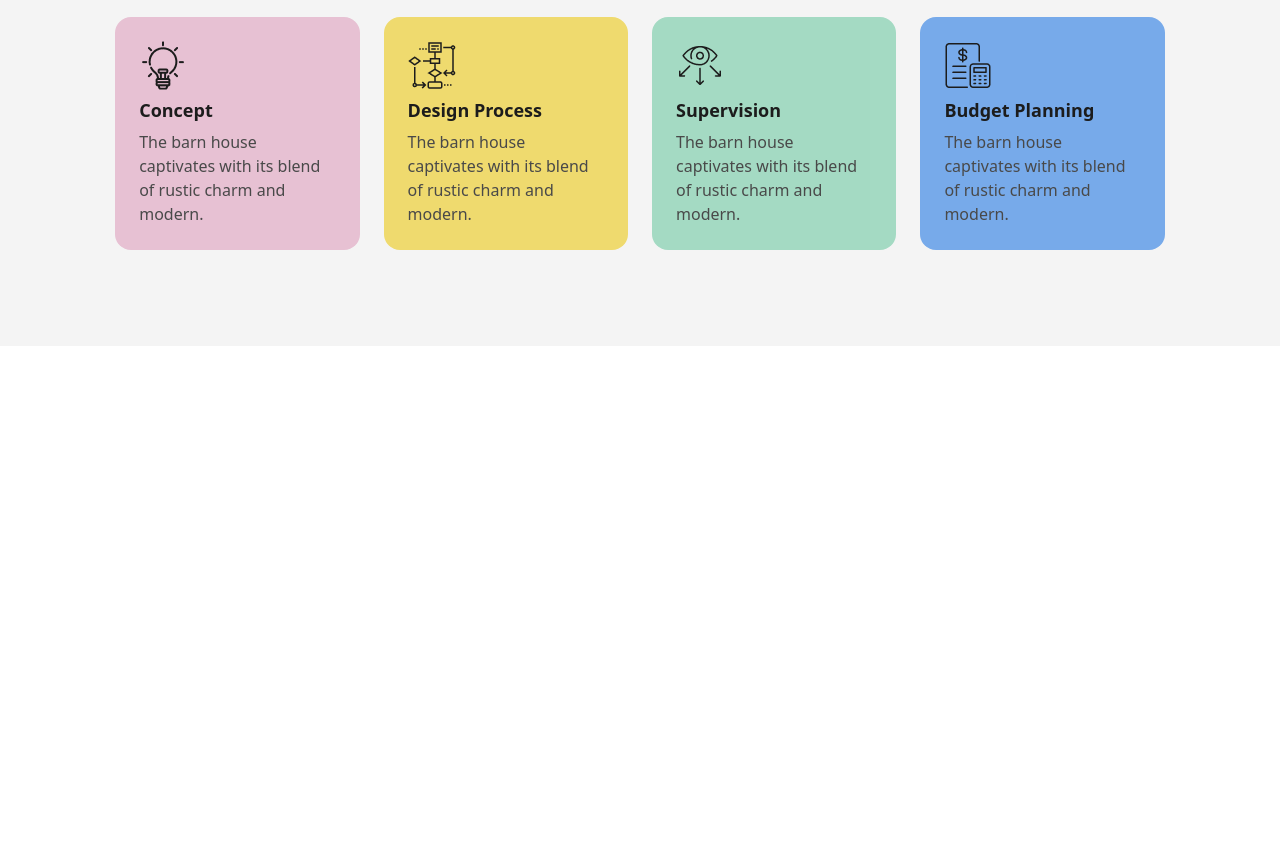
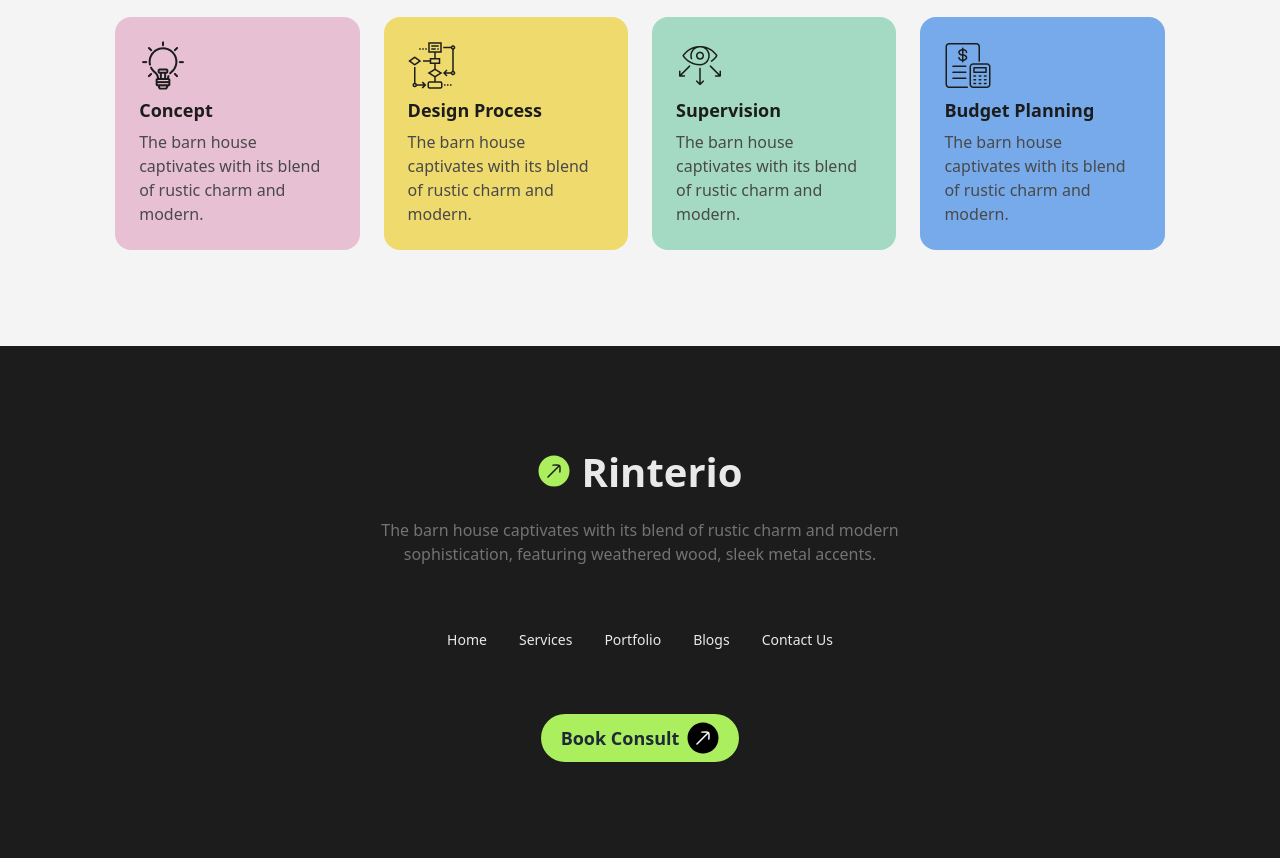
Before and after one commit to Atik471/Assignment-3, a plain HTML site: page index.html in a window 1280 px wide. Shown: the part 1790-2648 px from the top of the page. Before the commit the page ends 2136 px from the top, so only its background shows below. Drawn offline with nearby package versions, Linux system fonts and the light colour scheme.

Commit message:
added footer section

```diff
--- a/index.html
+++ b/index.html
@@ -499,32 +499,44 @@
         </p>
         <div class="flex gap-6">
           <div class="max-w-[275px] p-6 bg-[#E7C1D3] text-left rounded-2xl">
-            <img src="assets/concept.png" alt="concept" class="max-w-48px"/>
-            <h2 class="text-lg leading-6 font-bold text-[#1C1C1C] my-2">Concept</h2>
+            <img src="assets/concept.png" alt="concept" class="max-w-48px" />
+            <h2 class="text-lg leading-6 font-bold text-[#1C1C1C] my-2">
+              Concept
+            </h2>
             <p class="leading-6 font-medium text-[#494949]">
               The barn house captivates with its blend of rustic charm and
               modern.
             </p>
           </div>
           <div class="max-w-[275px] p-6 bg-[#EFDA6E] text-left rounded-2xl">
-            <img src="assets/flow-chart.png" alt="design" class="max-w-48px"/>
-            <h2 class="text-lg leading-6 font-bold text-[#1C1C1C] my-2">Design Process</h2>
+            <img src="assets/flow-chart.png" alt="design" class="max-w-48px" />
+            <h2 class="text-lg leading-6 font-bold text-[#1C1C1C] my-2">
+              Design Process
+            </h2>
             <p class="leading-6 font-medium text-[#494949]">
               The barn house captivates with its blend of rustic charm and
               modern.
             </p>
           </div>
           <div class="max-w-[275px] p-6 bg-[#A4DAC3] text-left rounded-2xl">
-            <img src="assets/vision.png" alt="supervision" class="max-w-48px"/>
-            <h2 class="text-lg leading-6 font-bold text-[#1C1C1C] my-2">Supervision</h2>
+            <img src="assets/vision.png" alt="supervision" class="max-w-48px" />
+            <h2 class="text-lg leading-6 font-bold text-[#1C1C1C] my-2">
+              Supervision
+            </h2>
             <p class="leading-6 font-medium text-[#494949]">
               The barn house captivates with its blend of rustic charm and
               modern.
             </p>
           </div>
           <div class="max-w-[275px] p-6 bg-[#77AAEA] text-left rounded-2xl">
-            <img src="assets/budget-planning.png" alt="budget" class="max-w-48px"/>
-            <h2 class="text-lg leading-6 font-bold text-[#1C1C1C] my-2">Budget Planning</h2>
+            <img
+              src="assets/budget-planning.png"
+              alt="budget"
+              class="max-w-48px"
+            />
+            <h2 class="text-lg leading-6 font-bold text-[#1C1C1C] my-2">
+              Budget Planning
+            </h2>
             <p class="leading-6 font-medium text-[#494949]">
               The barn house captivates with its blend of rustic charm and
               modern.
@@ -534,6 +546,100 @@
       </div>
     </main>
 
-    <footer></footer>
+    <footer>
+      <div class="bg-[#1C1C1C] py-24 text-center">
+        <div class="flex gap-2 justify-center items-baseline">
+          <svg
+            width="32"
+            height="32"
+            viewBox="0 0 32.0106 32.0107"
+            fill="none"
+            xmlns="http://www.w3.org/2000/svg"
+            xmlns:xlink="http://www.w3.org/1999/xlink"
+          >
+            <defs />
+            <rect
+              id="arrow-up-right-01"
+              rx="15.499997"
+              width="30.999994"
+              height="31.000031"
+              transform="translate(0.510620 0.500000) rotate(0.019056)"
+              fill="#ABEF5F"
+              fill-opacity="1.000000"
+            />
+            <path
+              id="Vector"
+              d="M21 11L10 22"
+              stroke="#1C1C1C"
+              stroke-opacity="1.000000"
+              stroke-width="1.500000"
+              stroke-linecap="round"
+            />
+            <path
+              id="Vector"
+              d="M15 10.13C15 10.13 20.64 9.66 21.49 10.51C22.35 11.37 21.87 17 21.87 17"
+              stroke="#1C1C1C"
+              stroke-opacity="1.000000"
+              stroke-width="1.500000"
+              stroke-linejoin="round"
+              stroke-linecap="round"
+            />
+          </svg>
+          <a class="text-[2.5rem] text-[#E9E9E9] font-extrabold ml-1 mb-4">Rinterio</a>
+        </div>
+        <p class="text-[#737373] font-medium max-w-[45%] mx-auto">
+          The barn house captivates with its blend of rustic charm and modern
+          sophistication, featuring weathered wood, sleek metal accents.
+        </p>
+        <ul class="menu menu-horizontal px-1 text-[#E9E9E9] my-[3rem]">
+          <li><a>Home</a></li>
+          <li><a>Services</a></li>
+          <li><a>Portfolio</a></li>
+          <li><a>Blogs</a></li>
+          <li><a>Contact Us</a></li>
+        </ul>
+        <br>
+        <a
+          class="btn bg-[#ABEF5F] rounded-[2rem] hover:bg-[#ABEF5F] hover:-translate-y-1 border-none px-5 text-lg font-bold"
+          >Book Consult
+          <svg
+            width="32.010620"
+            height="32.010742"
+            viewBox="0 0 32.0106 32.0107"
+            fill="none"
+            xmlns="http://www.w3.org/2000/svg"
+            xmlns:xlink="http://www.w3.org/1999/xlink"
+          >
+            <defs />
+            <rect
+              id="arrow-up-right-01"
+              rx="15.499997"
+              width="30.999994"
+              height="31.000031"
+              transform="translate(0.510620 0.500000) rotate(0.019056)"
+              fill="black"
+              fill-opacity="1.000000"
+            />
+            <path
+              id="Vector"
+              d="M21 11L10 22"
+              stroke="white"
+              stroke-opacity="1.000000"
+              stroke-width="1.500000"
+              stroke-linecap="round"
+            />
+            <path
+              id="Vector"
+              d="M15 10.13C15 10.13 20.64 9.66 21.49 10.51C22.35 11.37 21.87 17 21.87 17"
+              stroke="white"
+              stroke-opacity="1.000000"
+              stroke-width="1.500000"
+              stroke-linejoin="round"
+              stroke-linecap="round"
+            />
+          </svg>
+        </a>
+      </div>
+    </footer>
   </body>
 </html>
```
